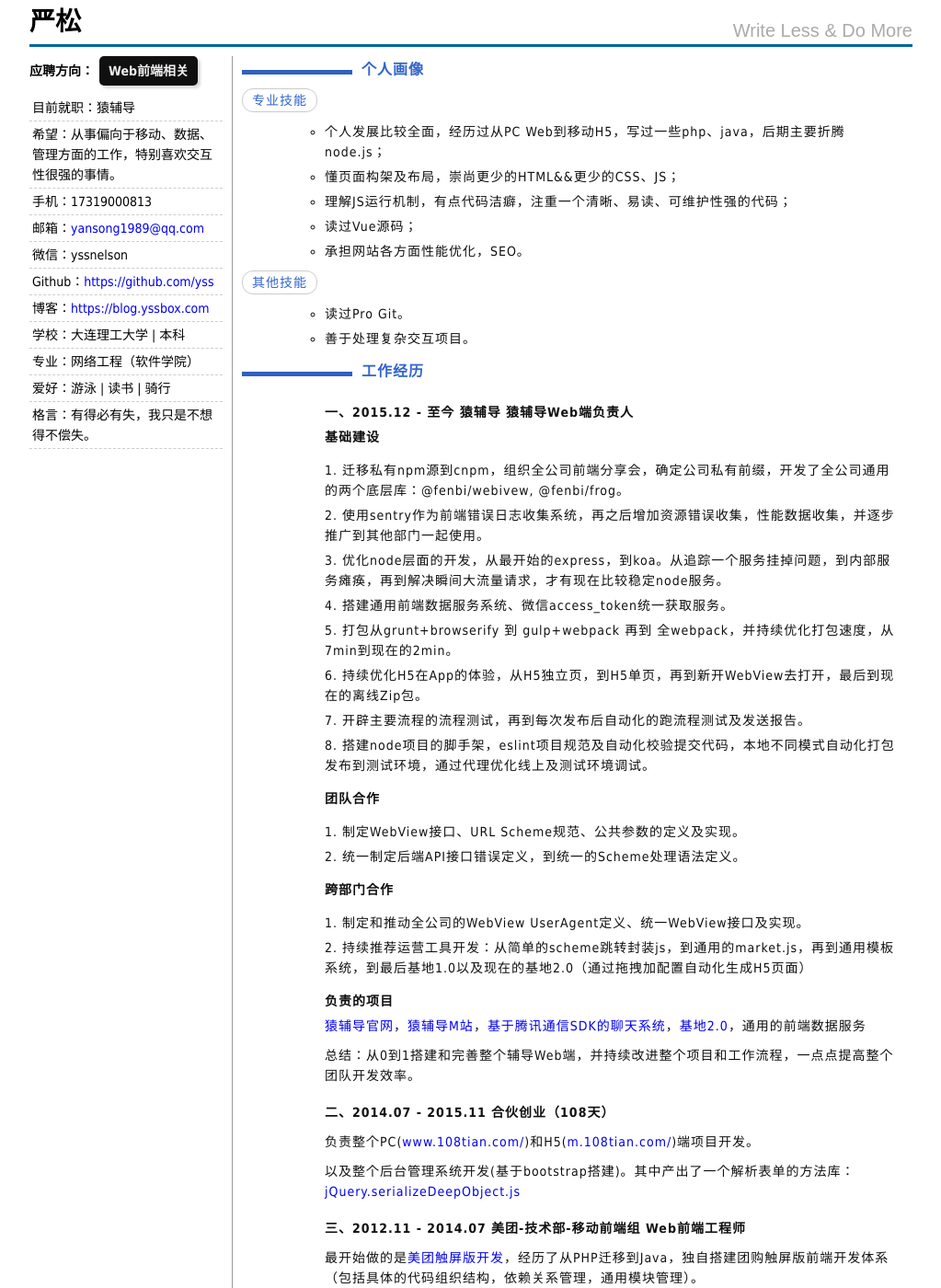
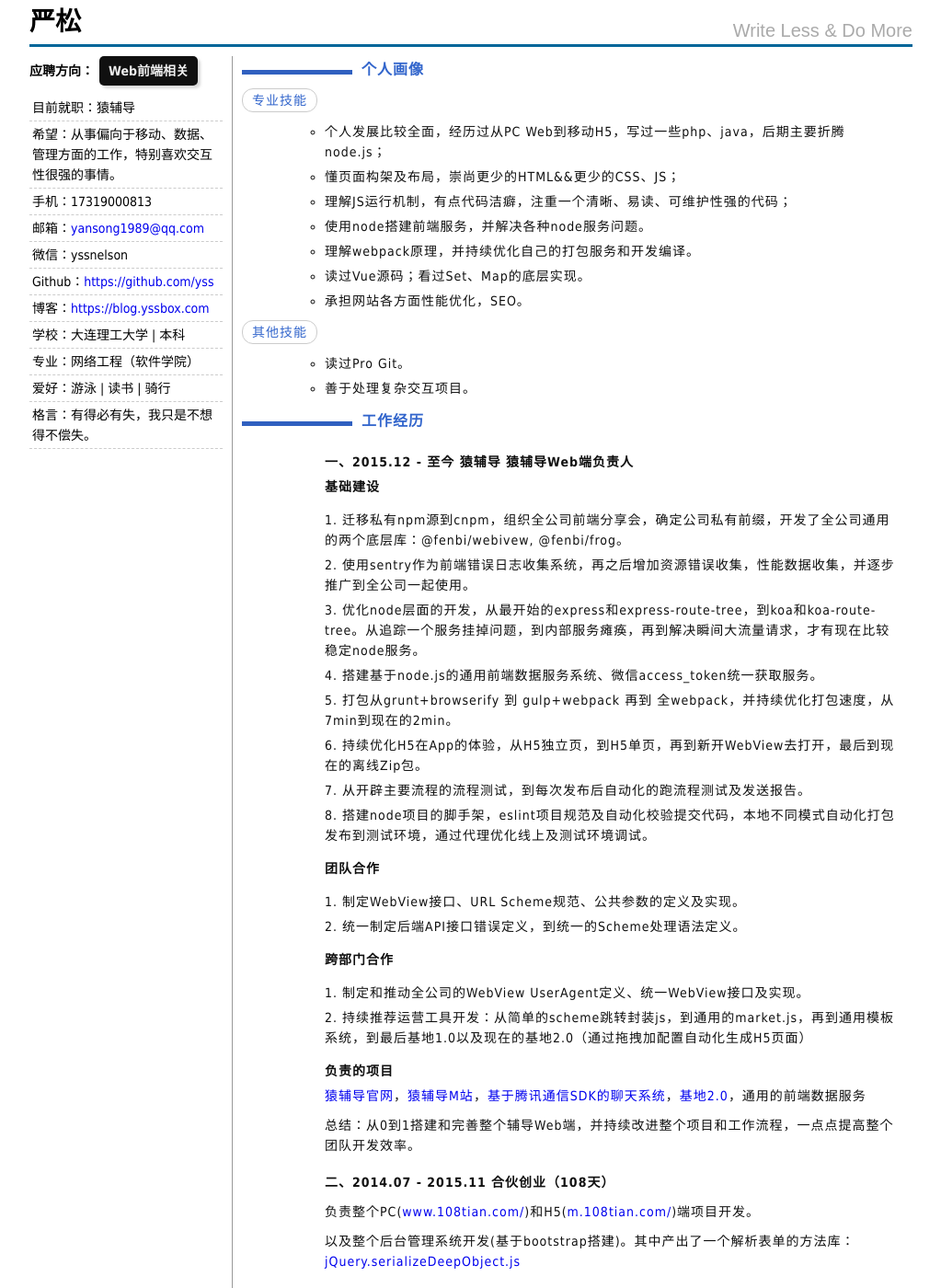
Before and after one commit to yss/yss.github.io, a Jekyll site: the page resume/index.html, which Jekyll copies as it is, in a window 1280 px wide and 1400 px high. Shown: the whole window at 92% size, without its empty margins (128-1151 px from the left). Built offline with Jekyll 4.4.1, drawn with Linux system fonts in a browser that asks for light colours.

Commit message:
UPDATE: resume

```diff
--- a/resume/index.html
+++ b/resume/index.html
@@ -93,7 +93,9 @@ table{border-collapse:collapse;border-spacing:0;}
 								<!-- <li>对原生JS较为了解，有手写原生JS的习惯；</li> -->
 								<!-- <li>流畅处理Photoshop切图（sprite图）、Fireworks的Alpha操作和一些图片优化处理；</li> -->
 								<!-- <li>一直在写、在用Node.js解决</li> -->
-								<li>读过Vue源码；</li>
+                                <li>使用node搭建前端服务，并解决各种node服务问题。</li>
+                                <li>理解webpack原理，并持续优化自己的打包服务和开发编译。</li>
+								<li>读过Vue源码；看过Set、Map的底层实现。</li>
 								<li>承担网站各方面性能优化，SEO。</li>
 							</ul>
                             <!-- <ul class="desc">
@@ -126,12 +128,12 @@ table{border-collapse:collapse;border-spacing:0;}
 								<h5>基础建设</h5>
 								<ol>
 									<li>迁移私有npm源到cnpm，组织全公司前端分享会，确定公司私有前缀，开发了全公司通用的两个底层库：@fenbi/webivew, @fenbi/frog。</li>
-									<li>使用sentry作为前端错误日志收集系统，再之后增加资源错误收集，性能数据收集，并逐步推广到其他部门一起使用。</li>
-									<li>优化node层面的开发，从最开始的express，到koa。从追踪一个服务挂掉问题，到内部服务瘫痪，再到解决瞬间大流量请求，才有现在比较稳定node服务。</li>
-									<li>搭建通用前端数据服务系统、微信access_token统一获取服务。</li>
+									<li>使用sentry作为前端错误日志收集系统，再之后增加资源错误收集，性能数据收集，并逐步推广到全公司一起使用。</li>
+									<li>优化node层面的开发，从最开始的express和express-route-tree，到koa和koa-route-tree。从追踪一个服务挂掉问题，到内部服务瘫痪，再到解决瞬间大流量请求，才有现在比较稳定node服务。</li>
+									<li>搭建基于node.js的通用前端数据服务系统、微信access_token统一获取服务。</li>
 									<li>打包从grunt+browserify 到 gulp+webpack 再到 全webpack，并持续优化打包速度，从7min到现在的2min。</li>
 									<li>持续优化H5在App的体验，从H5独立页，到H5单页，再到新开WebView去打开，最后到现在的离线Zip包。</li>
-									<li>开辟主要流程的流程测试，再到每次发布后自动化的跑流程测试及发送报告。</li>
+									<li>从开辟主要流程的流程测试，到每次发布后自动化的跑流程测试及发送报告。</li>
 									<li>搭建node项目的脚手架，eslint项目规范及自动化校验提交代码，本地不同模式自动化打包发布到测试环境，通过代理优化线上及测试环境调试。</li>
 								</ol>
 								<h5>团队合作</h5>
```
